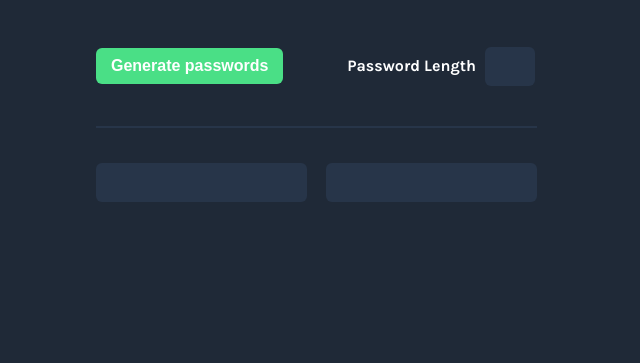
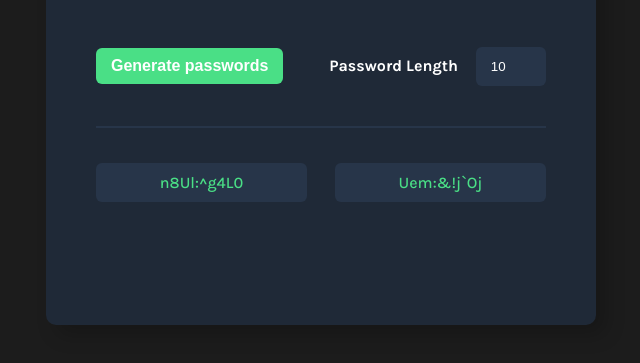
Before and after one commit to Adi26-pixel/password_generator, a plain HTML site: page index.html in a window 1280 px wide. Both pictures are taken after a click on the button "Generate passwords". Shown: the part 375-738 px from the top of the page, without its empty margins (319-959 px from the left). Drawn offline with Linux system fonts and the light colour scheme.

Commit message:
Updated the js file

```diff
--- a/css/styles.css
+++ b/css/styles.css
@@ -9,6 +9,8 @@ color
   --secondary-clr: #ffffff;
   --third-clr: #d5d4d8;
   --forth-clr: #273549;
+  --light-green: #ecfdf5;
+  --off-black: #1c1c1c;
 
   --primary-font: "Karla", sans-serif;
 }
@@ -20,15 +22,18 @@ color
 }
 
 body {
-  background: var(--background-clr);
+  background: var(--off-black);
   font-family: var(--primary-font);
 }
 
 .container {
-  margin: 200px auto;
+  margin: 150px auto;
   width: 550px;
   height: 550px;
-  padding: 50px;
+  padding: 100px 50px;
+  background: var(--background-clr);
+  border-radius: 10px;
+  box-shadow: 10px 10px 20px rgba(0, 0, 0, 0.2);
 }
 
 .hero-section {
@@ -72,47 +77,53 @@ p {
 
 label {
   color: var(--secondary-clr);
-  margin-left: 60px;
-  margin-right: 5px;
+  margin-left: 42px;
+  margin-right: 14px;
   font-weight: 700;
 }
 
-#pwrd-nr {
+#pwrd-length {
   background: var(--forth-clr);
   border: none;
   border-radius: 6px;
   padding: 9px 15px;
   height: 39px;
-  width: 50px;
+  width: 70px;
   color: var(--secondary-clr);
 }
 
 hr {
   height: 2px;
-  width: 98%;
+  width: 100%;
   background: var(--forth-clr);
   border: none;
 }
 
-#password-btn1,
-#password-btn2 {
+.password-wraper {
+  display: flex;
+  text-align: center;
+  justify-content: space-between;
+}
+
+#password-one,
+#password-two {
   margin-top: 35px;
   height: 39px;
   width: 211px;
   background: var(--forth-clr);
   border: none;
   border-radius: 6px;
-  padding: 4px 15px;
+  padding: 10px 15px;
   color: var(--primary-clr);
   font-weight: 500;
 }
 
-#password-btn1 {
-  margin-right: 15px;
+#password-one {
+  margin-right: 1px;
 }
 
-#password-btn1:hover,
-#password-btn2:hover {
+#password-one:hover,
+#password-two:hover {
   background: black;
   font-weight: 700;
 }
--- a/index.html
+++ b/index.html
@@ -19,16 +19,27 @@
         <p>Never use an insecure password again.</p>
       </div>
       <div class="generate-btn">
-        <button class="generate-pwrd" id="generate-pwrd">
+        <button
+          class="generate-pwrd"
+          id="generate-pwrd"
+          onclick="generateRandomPassword()"
+        >
           Generate passwords
         </button>
         <label for="length">Password Length</label>
-        <input type="text" name="pwrdNr" id="pwrd-nr" autocomplete="off" />
+        <input
+          type="number"
+          name="pwrd-nr"
+          id="pwrd-length"
+          value="10"
+          min="5"
+          max="25"
+        />
       </div>
-      <div class="password-btn">
-        <hr />
-        <button id="password-btn1"></button>
-        <button id="password-btn2"></button>
+      <hr />
+      <div class="password-wraper">
+        <div id="password-one" onclick="copyPassword()"></div>
+        <div id="password-two" onclick="copySecondPassword()"></div>
       </div>
     </div>
     <script src="js/app.js"></script>
--- a/js/app.js
+++ b/js/app.js
@@ -0,0 +1,142 @@
+const characters = [
+  "A",
+  "B",
+  "C",
+  "D",
+  "E",
+  "F",
+  "G",
+  "H",
+  "I",
+  "J",
+  "K",
+  "L",
+  "M",
+  "N",
+  "O",
+  "P",
+  "Q",
+  "R",
+  "S",
+  "T",
+  "U",
+  "V",
+  "W",
+  "X",
+  "Y",
+  "Z",
+  "a",
+  "b",
+  "c",
+  "d",
+  "e",
+  "f",
+  "g",
+  "h",
+  "i",
+  "j",
+  "k",
+  "l",
+  "m",
+  "n",
+  "o",
+  "p",
+  "q",
+  "r",
+  "s",
+  "t",
+  "u",
+  "v",
+  "w",
+  "x",
+  "y",
+  "z",
+  "0",
+  "1",
+  "2",
+  "3",
+  "4",
+  "5",
+  "6",
+  "7",
+  "8",
+  "9",
+  "~",
+  "`",
+  "!",
+  "@",
+  "#",
+  "$",
+  "%",
+  "^",
+  "&",
+  "*",
+  "(",
+  ")",
+  "_",
+  "-",
+  "+",
+  "=",
+  "{",
+  "[",
+  "}",
+  "]",
+  ",",
+  "|",
+  ":",
+  ";",
+  "<",
+  ">",
+  ".",
+  "?",
+  "/",
+];
+
+let generatePwrd = document.getElementById("generate-pwrd");
+let pwrdLength = document.getElementById("pwrd-length");
+let passwordOne = document.getElementById("password-one");
+let passwordTwo = document.getElementById("password-two");
+
+let passwordLength = 12;
+
+function getRandomCharacter() {
+  let randomChar = Math.floor(Math.random() * characters.length);
+  return characters[randomChar];
+}
+
+function generateRandomPassword() {
+  passwordOne.textContent = "";
+  passwordTwo.textContent = "";
+  for (let i = 0; i < pwrdLength.value; i++) {
+    passwordOne.textContent += getRandomCharacter();
+    passwordTwo.textContent += getRandomCharacter();
+  }
+}
+
+function copyPassword() {
+  // Get the text field
+  let copyText = document.getElementById("password-one");
+
+  // Select the text field
+  copyText.select();
+
+  // Copy the text inside the text field
+  navigator.clipboard.writeText(copyText.value);
+
+  // Alert the copied text
+  alert("Copied the text: " + copyText.value);
+}
+
+function copySecondPassword() {
+  // Get the text field
+  let copyText = document.getElementById("password-two");
+
+  // Select the text field
+  copyText.select();
+
+  // Copy the text inside the text field
+  navigator.clipboard.writeText(copyText.value);
+
+  // Alert the copied text
+  alert("Copied the text: " + copyText.value);
+}
```
